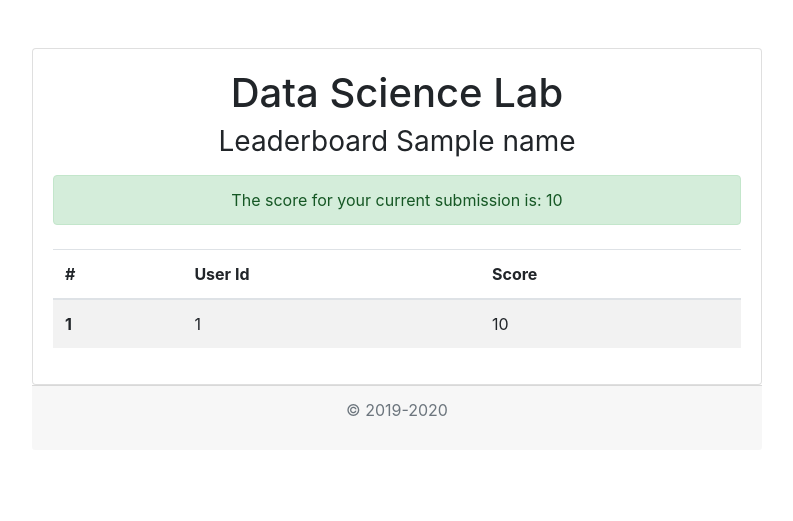
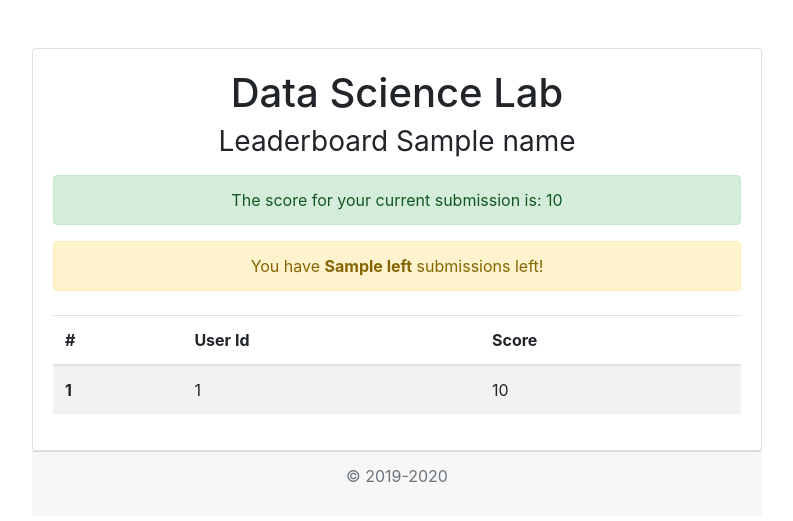
Before and after one commit to stadio-ml/stadio, a Flask app: template templates/leaderboard.html in a window 1280 px wide. Shown: the top 521 px of the page, without its empty margins (243-1036 px from the left). Run offline with Flask 2, Linux system fonts and the light colour scheme; the template is opened without the code that fills it: most values are stand-ins (such as "Sample title", 1, 10 or a date in 2020); parts of the project's set-up code (start-up, migrations or seed data) failed here and were passed over; some libraries are stand-ins or nearby versions.

Commit message:
Global submission limit added

```diff
--- a/app.py
+++ b/app.py
@@ -30,7 +30,6 @@
 competition_tools.schedule_db_dump(app.config['CLOSE_TIME'], db, stage_name="CLOSE", dump_out=app.config['DUMP_FOLDER'])
 
 competition_tools.schedule_db_dump(app.config['TERMINATE_TIME'], db, stage_name="TERMINATE", dump_out=app.config['DUMP_FOLDER'])
-
 
 def get_user_id(api_key):
     if not api_auth.is_valid(api_key):
@@ -144,11 +143,17 @@
             print(user_submissions)
             user_submissions = [(s_id, timestamp, user_id, competition_tools.score_mapper(score), check)
                                 for s_id, timestamp, user_id, score, check in user_submissions]
+
+            submissions_left = int(
+                app.config['MAX_NUMBER_SUBMISSIONS'] - competition_tools.get_user_submissions_number(user_id=user_id,
+                                                                                                     db=db))
+
             return render_template("submissions.html",
                                    submissions_request_id=session["submissions_request_id"],
                                    user_id=user_id,
                                    user_submissions=user_submissions,
-                                   is_closed=stage_handler.is_closed())
+                                   is_closed=stage_handler.is_closed(),
+                                   left=submissions_left)
 
         except Exception as ex:
             traceback.print_stack()
@@ -194,6 +199,8 @@
                     score = competition_tools.score_mapper(float(score))
                 except: # Just in case someone passes something nasty for `score`
                     score = None
+
+            left = request.args.get("left", None)
             return render_template("leaderboard.html",
                                    name=app.config["NAME"],
                                    score=score,
@@ -201,7 +208,8 @@
                                    participants=participants,
                                    can_submit=True,
                                    close_time=stage_handler.close_time,
-                                   is_closed=stage_handler.is_closed())
+                                   is_closed=stage_handler.is_closed(),
+                                   left=left)
 
     except Exception as ex:
         traceback.print_stack()
@@ -312,13 +320,18 @@
                     return redirect(
                         url_for("show_evaluate_score", pub_score=public_score, priv_score=private_score, baseline=1))
                 else:
-                    return redirect(url_for('leaderboard', score=public_score, highlight=user_id))
+                    submissions_left = int(app.config['MAX_NUMBER_SUBMISSIONS'] - competition_tools.get_user_submissions_number(user_id=user_id, db=db))
+
+                    return redirect(url_for('leaderboard',
+                                            score=public_score,
+                                            highlight=user_id,
+                                            left=submissions_left
+                                            ))
 
     except Exception as ex:
         traceback.print_stack()
         traceback.print_exc()
         return redirect(url_for('error', error_message=ex))
-
 
 ################
 # Upload
@@ -346,11 +359,17 @@
             if request.method == 'POST':
                 latest_submission = db.session.query(func.max(Submission.timestamp)).filter(Submission.user_id == user_id).first()[0]
                 now = datetime.utcnow()
-                if (user_id not in [app.config['ADMIN_USER_ID'], app.config['BASELINE_USER_ID']]) and \
-                        latest_submission and \
-                        (now - latest_submission).total_seconds() < app.config['TIME_BETWEEN_SUBMISSIONS']:
-                    delta = max(5, int(app.config['TIME_BETWEEN_SUBMISSIONS'] - (now - latest_submission).total_seconds())) # avoid messages such as "try again in 0/1/2 seconds" (TODO remove magic number 5)
-                    raise Exception(f"You are exceeding the {app.config['TIME_BETWEEN_SUBMISSIONS']} seconds limit between submissions. Please try again in {delta} seconds")
+
+                if user_id not in [app.config['ADMIN_USER_ID'], app.config['BASELINE_USER_ID']]:
+
+                    if latest_submission and (now - latest_submission).total_seconds() < app.config['TIME_BETWEEN_SUBMISSIONS']:
+                        delta = max(5, int(app.config['TIME_BETWEEN_SUBMISSIONS'] - (now - latest_submission).total_seconds())) # avoid messages such as "try again in 0/1/2 seconds" (TODO remove magic number 5)
+                        raise Exception(f"You are exceeding the {app.config['TIME_BETWEEN_SUBMISSIONS']} seconds limit between submissions. Please try again in {delta} seconds")
+
+                    n_submissions = competition_tools.get_user_submissions_number(user_id=user_id, db=db)
+                    if n_submissions >= app.config['MAX_NUMBER_SUBMISSIONS']:
+                        raise Exception(f"You are exceeding the max submissions limit of {app.config['MAX_NUMBER_SUBMISSIONS']}. "
+                                        f"You are no more allowed to submit any solution.")
 
                 # check if the post request has the file part
                 if 'submittedSolutionFile' not in request.files:
--- a/competition_tools.py
+++ b/competition_tools.py
@@ -6,9 +6,11 @@
 import os
 from enum import Enum
 from evaluation_functions import evaluator
-from sqlalchemy import inspect
+from sqlalchemy import inspect, func
 
 import numpy as np
+
+from models import Submission
 
 ALLOWED_EXTENSIONS = {'.csv'}
 
@@ -22,6 +24,14 @@
 # function that maps db-stored score to printable value
 # TODO: move somewhere appropriate
 score_mapper = lambda score: f"{score :.3f}"
+
+
+def get_user_submissions_number(user_id, db):
+    submission_count = db.session \
+        .query(func.count(Submission.id)) \
+        .filter(Submission.user_id.is_(user_id)).scalar()
+    return submission_count
+
 
 def check_solution_file(solution_file):
     print(f"Checking solution file '{solution_file}'...")
--- a/templates/leaderboard.html
+++ b/templates/leaderboard.html
@@ -11,10 +11,10 @@
             <a href="/submissions" class="btn btn-primary">Check submissions</a>
 
             {% if is_closed %}
-{#                <a href="/fleaderboard" class="btn btn-info">Final leaderboard</a>#}
+                {#                <a href="/fleaderboard" class="btn btn-info">Final leaderboard</a>#}
                 <div class="alert alert-warning mt-2">
-                        The competition is now CLOSED.
-                    </div>
+                    The competition is now CLOSED.
+                </div>
             {% else %}
                 <div class="alert alert-info mt-2">
                     <strong>Deadline (UTC Time):</strong> {{ close_time }}
@@ -26,6 +26,10 @@
             <div class="alert alert-success mt-3" role="alert">
                 The score for your current submission is: {{ score }}
             </div>
+            <div class="alert alert-warning mt-3" role="alert"> You have <strong>{{ left }}</strong>
+                submissions left!
+            </div>
+
         {% endif %}
     </div>
     <table class="table table-striped">
--- a/templates/submissions.html
+++ b/templates/submissions.html
@@ -14,6 +14,9 @@
     </div>
 
     {% if user_id %}
+        <div class="alert alert-warning mt-3" role="alert"> You have <strong>{{ left }}</strong>
+                submissions left!
+        </div>
         <hr>
         <h3>{{ user_id }} submissions</h3>
 
```
